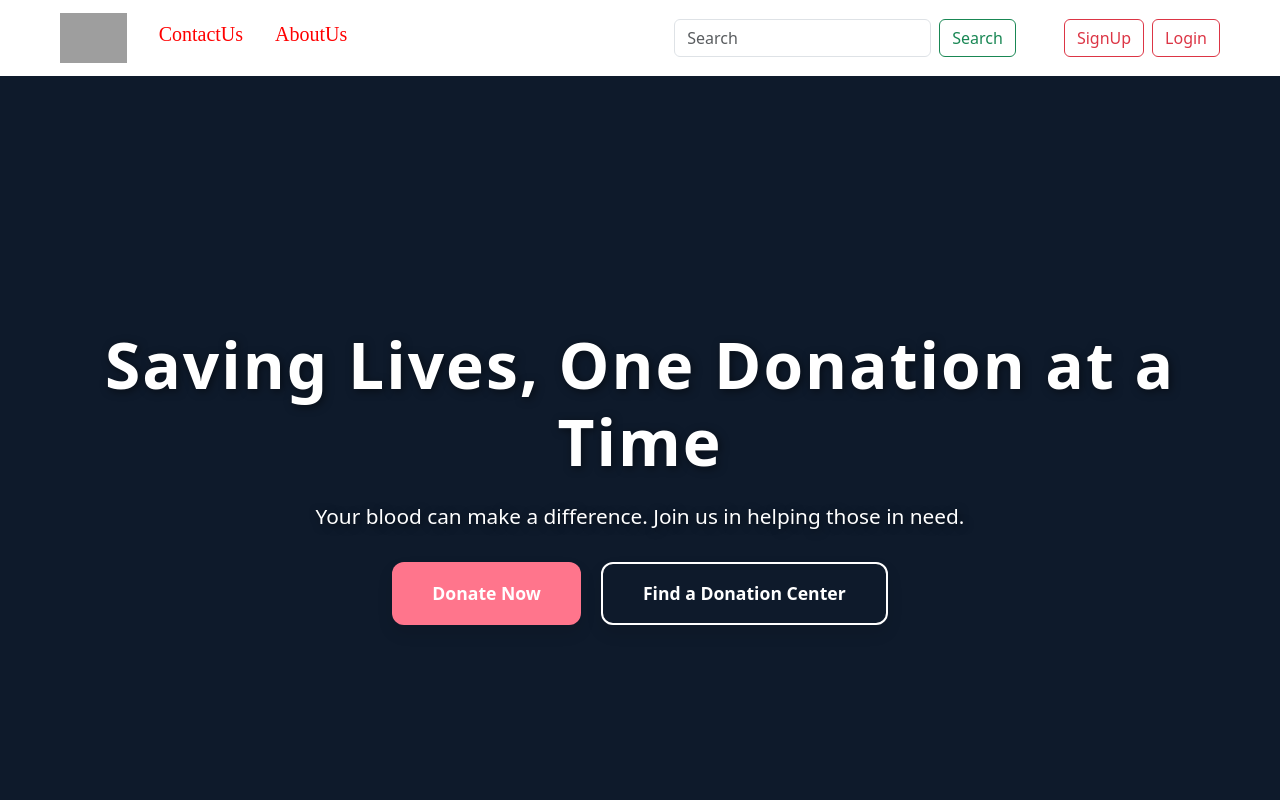
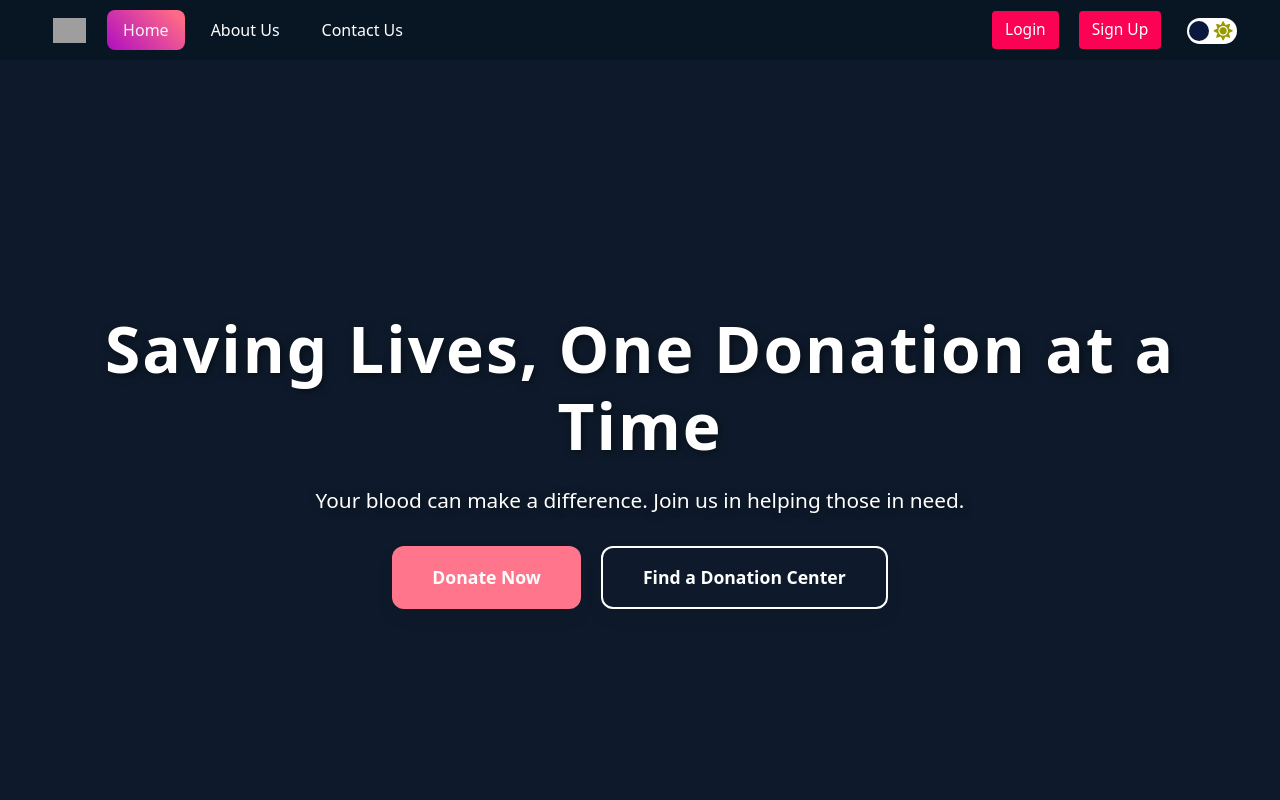
Before and after one commit to shivamgaur99/Blood-Donation-System, a React (Create React App) app in the folder Blood donation-frontend/: page / in a window 1280 px wide. Shown: the top 800 px of the page. Built offline with nearby package versions, Linux system fonts and the light colour scheme; grey boxes are pictures that could not be loaded.

Commit message:
scroll bar fixed

```diff
--- a/Blood donation-frontend/src/App.css
+++ b/Blood donation-frontend/src/App.css
@@ -46,3 +46,64 @@
   width: 100%;
   height: 30px;
 }
+
+/* scroll--bar styles */
+/* ::-webkit-scrollbar {
+  width: 15px;
+  height: 4px;
+}
+
+::-webkit-scrollbar-track {
+  background: #1c1c1c;
+  border-left: 9px solid #1c1c1c;
+  border-right: 9px solid #1c1c1c;
+}
+
+::-webkit-scrollbar-thumb {
+  background-image: linear-gradient(#69a9dd, #121f3a);
+  border-left: 5px solid #1c1c1c;
+  border-right: 5px solid #1c1c1c;
+  border-radius: 30px;
+} */
+
+
+
+/* Scrollbar container */
+::-webkit-scrollbar {
+  width: 15px;
+}
+
+::-webkit-scrollbar-track {
+  background: #1c1c1c;
+  border-left: 9px solid #1c1c1c;
+  border-right: 9px solid #1c1c1c;
+  box-shadow: inset 0 0 5px rgba(0, 0, 0, 0.2);
+}
+
+::-webkit-scrollbar-thumb {
+  background: linear-gradient(180deg, #e014e0, #4812c6);
+  border-radius: 30px;
+  border-left: 5px solid #1c1c1c;
+  border-right: 5px solid #1c1c1c;
+  transition: background 0.3s ease, box-shadow 0.3s ease;
+}
+
+::-webkit-scrollbar-thumb:hover {
+  background: linear-gradient(180deg, #8ab7f7, #003b8e);
+  box-shadow: 0 0 10px rgba(0, 0, 0, 0.3);
+}
+
+::-webkit-scrollbar-thumb:focus {
+  background: linear-gradient(180deg, #0047ab, #901313);
+  box-shadow: 0 0 12px rgba(0, 0, 0, 0.4);
+  outline: none;
+}
+
+::-webkit-scrollbar-corner {
+  background: #f0f0f0;
+}
+
+body.scrolling ::-webkit-scrollbar-thumb {
+  background: linear-gradient(180deg, #0047ab, #003b8e);
+  box-shadow: 0 0 10px rgba(0, 0, 0, 0.3);
+}
--- a/Blood donation-frontend/src/App.js
+++ b/Blood donation-frontend/src/App.js
@@ -1,11 +1,15 @@
+import { Fragment, useEffect, useState } from "react";
+import {
+  BrowserRouter as Router,
+  Routes,
+  Route,
+  useLocation,
+} from "react-router-dom";
 import "./App.css";
-import { BrowserRouter as Router, Route, Routes } from "react-router-dom";
 import ListDonorComponent from "./components/ListDonorComponent";
-import Navbar from "./components/HeaderComponent";
 import Home from "./pages/Home/Home";
 import AboutUs from "./pages/About/AboutUs";
 import ContactUs from "./pages/ContactUs/ContactUs";
-import Footer from "./components/Footer";
 import Register from "./register/register";
 import UserDashboard from "./components/UserDashboard";
 import CustomerLogin from "./login/Login";
@@ -18,41 +22,67 @@ import AddDonors from "./components/AddDonors";
 import UserList from "./components/UserList";
 import BloodRequestHistory from "./components/BloodRequestHistory";
 import ScrollToTop from "./components/util/ScrollToTop/ScrollToTop";
+import { Navbar } from "./components/Navbar/Navbar";
+import GetInvolved from "./pages/GetInvolved/GetInvolved";
+import Footer from "./components/Footer/Footer";
+
+function ScrollToTopOnRouteChange() {
+  const location = useLocation();
+
+  function getTheme() {
+    return JSON.parse(localStorage.getItem("dark")) || false;
+  }
+  const [theme, setTheme] = useState(getTheme());
+  const [toast, setToast] = useState(false);
+
+  function toggleTheme() {
+    setTheme((prevTheme) => !prevTheme);
+    setToast(true);
+
+    setTimeout(() => {
+      setToast(false);
+    }, 3000);
+
+    localStorage.setItem("dark", !theme);
+  }
+
+  useEffect(() => {
+    window.scrollTo(0, 0);
+  }, [location]);
+
+  return null;
+}
 
 function App() {
-
   return (
-
-    <div>
     <Router>
+      <ScrollToTopOnRouteChange />
       <Navbar />
       <ScrollToTop />
       <div>
         <Routes>
-            <Route exact path="/" element={<Home />}></Route>{" "}
-            <Route path="/home" element={<Home />}></Route>{" "}
-            <Route path="/about" element={<AboutUs />}></Route>{" "}
-            <Route path="/contact" element={<ContactUs />}></Route>{" "}
-            <Route path="/donors" element={<ListDonorComponent />}></Route>{" "}
-            <Route path="/register" element={<Register />}></Route>{" "}
-            <Route path="/login" element={<CustomerLogin/>}></Route>{" "}
-            <Route path="/userDashboard" element={<UserDashboard/>}></Route>{" "}
-            <Route path="/makeRequest" element={<MakeRequest/>}></Route>{" "}
-            <Route path="/requestHistory" element={<RequestHistory/>}></Route>{" "}
-            <Route path="/donateBlood" element={<DonateBlood/>}></Route>{" "}
-            <Route path="/availableDonors" element={<DonarList/>}></Route>{" "}
-            {/* <Route path="/adminLogin" element={<AdminLogin/>}></Route>{" "} */}
-            {/* <Route path="/userLogin" element={<UserLogin/>}></Route>{" "} */}
-            <Route path="/userDashboard" element={<UserDashboard/>}></Route>{" "}
-            <Route path="/adminDashboard" element={<AdminDashboard/>}></Route>{" "}
-            <Route path="/addDonors" element={<AddDonors/>}></Route>{" "}
-            <Route path="/users" element={<UserList/>}></Route>{" "}
-            <Route path="/bloodRequests" element={<BloodRequestHistory/>}></Route>{" "}
+          <Route exact path="/" element={<Home />} />
+          <Route path="/home" element={<Home />} />
+          <Route path="/about-us" element={<AboutUs />} />
+          <Route path="/contact-us" element={<ContactUs />} />
+          <Route path="/donors" element={<ListDonorComponent />} />
+          <Route path="/register" element={<Register />} />
+          <Route path="/login" element={<CustomerLogin />} />
+          <Route path="/userDashboard" element={<UserDashboard />} />
+          <Route path="/makeRequest" element={<MakeRequest />} />
+          <Route path="/requestHistory" element={<RequestHistory />} />
+          <Route path="/donateBlood" element={<DonateBlood />} />
+          <Route path="/availableDonors" element={<DonarList />} />
+          <Route path="/user-dashboard" element={<UserDashboard />} />
+          <Route path="/admin-dashboard" element={<AdminDashboard />} />
+          <Route path="/addDonors" element={<AddDonors />} />
+          <Route path="/users" element={<UserList />} />
+          <Route path="/bloodRequests" element={<BloodRequestHistory />} />
+          <Route path="/get-involved" element={<GetInvolved />} />
         </Routes>
       </div>
+      <Footer />
     </Router>
-      <Footer />
-    </div>
   );
 }
 
--- a/Blood donation-frontend/src/index.css
+++ b/Blood donation-frontend/src/index.css
@@ -16,47 +16,3 @@ code {
   font-family: source-code-pro, Menlo, Monaco, Consolas, 'Courier New',
     monospace;
 }
-
-/* Scrollbar container */
-::-webkit-scrollbar {
-  width: 12px;
-}
-
-/* Track */
-::-webkit-scrollbar-track {
-  background-color: #f0f0f0; /* Light gradient */
-  border-radius: 10px;
-  box-shadow: inset 0 0 5px rgba(0, 0, 0, 0.2); /* Subtle inner shadow */
-}
-
-/* Thumb */
-::-webkit-scrollbar-thumb {
-  background: linear-gradient(180deg, #e01414, #b30000); /* Red gradient */
-  border-radius: 10px;
-  border: 3px solid #f0f0f0;
-  transition: background 0.3s ease, box-shadow 0.3s ease;
-}
-
-/* Thumb hover effect */
-::-webkit-scrollbar-thumb:hover {
-  background: linear-gradient(180deg, #0047ab, #003b8e); /* Blue gradient on hover */
-  box-shadow: 0 0 10px rgba(0, 0, 0, 0.3); /* Glow effect */
-}
-
-/* Thumb focus effect (for arrow key or active use) */
-::-webkit-scrollbar-thumb:focus {
-  background: linear-gradient(180deg, #0047ab, #003b8e); /* Matches hover color */
-  box-shadow: 0 0 12px rgba(0, 0, 0, 0.4); /* Stronger glow for focused effect */
-  outline: none; /* Removes any default focus outline */
-}
-
-/* Scrollbar corner for resizable scrollbars */
-::-webkit-scrollbar-corner {
-  background: #f0f0f0;
-}
-
-/* Scrollbar style during active scrolling */
-body.scrolling ::-webkit-scrollbar-thumb {
-  background: linear-gradient(180deg, #0047ab, #003b8e);
-  box-shadow: 0 0 10px rgba(0, 0, 0, 0.3);
-}
```
Lines whose indentation alone changed are shown as unchanged.
